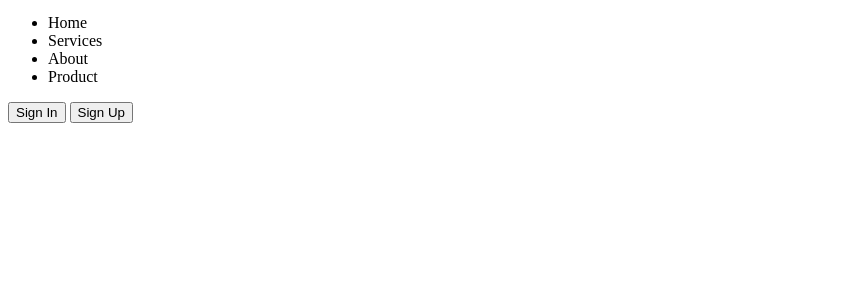
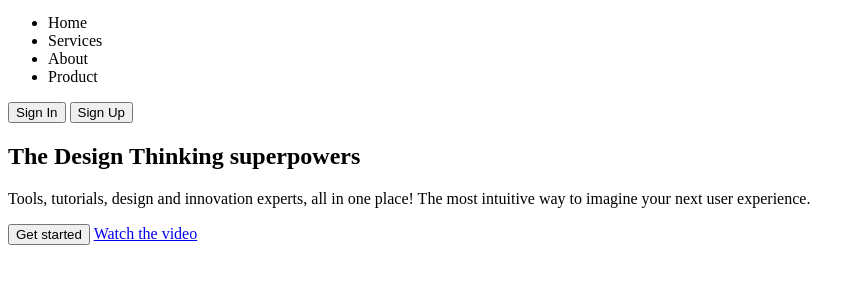
Before and after one commit to coinlawyer/friday-live-coding, a plain HTML site: page index.html in a window 1280 px wide. Shown: the part 28-312 px from the top of the page, without its empty margins (0-865 px from the left). Drawn offline with Linux system fonts and the light colour scheme.

Commit message:
feat: add h1 block markup

```diff
--- a/index.html
+++ b/index.html
@@ -25,6 +25,20 @@
             </div>
         </div>
     </header>
+    <section class="promo">
+        <div class="wrapper">
+            <div class="promo__content">
+                <h1>The Design Thinking superpowers</h1>
+                <p>Tools, tutorials, design and innovation experts, all in one place! The most intuitive way to imagine your next user experience.</p>
+                <div class="promo__buttos">
+                    <button class="button button_colored">Get started</button>
+                    <a href="#" class="link-button">
+                        <span class="ico ico_play">Watch the video</span>
+                    </a>
+                </div>
+            </div>
+        </div>
+    </section>
 
 
 </body>
```
